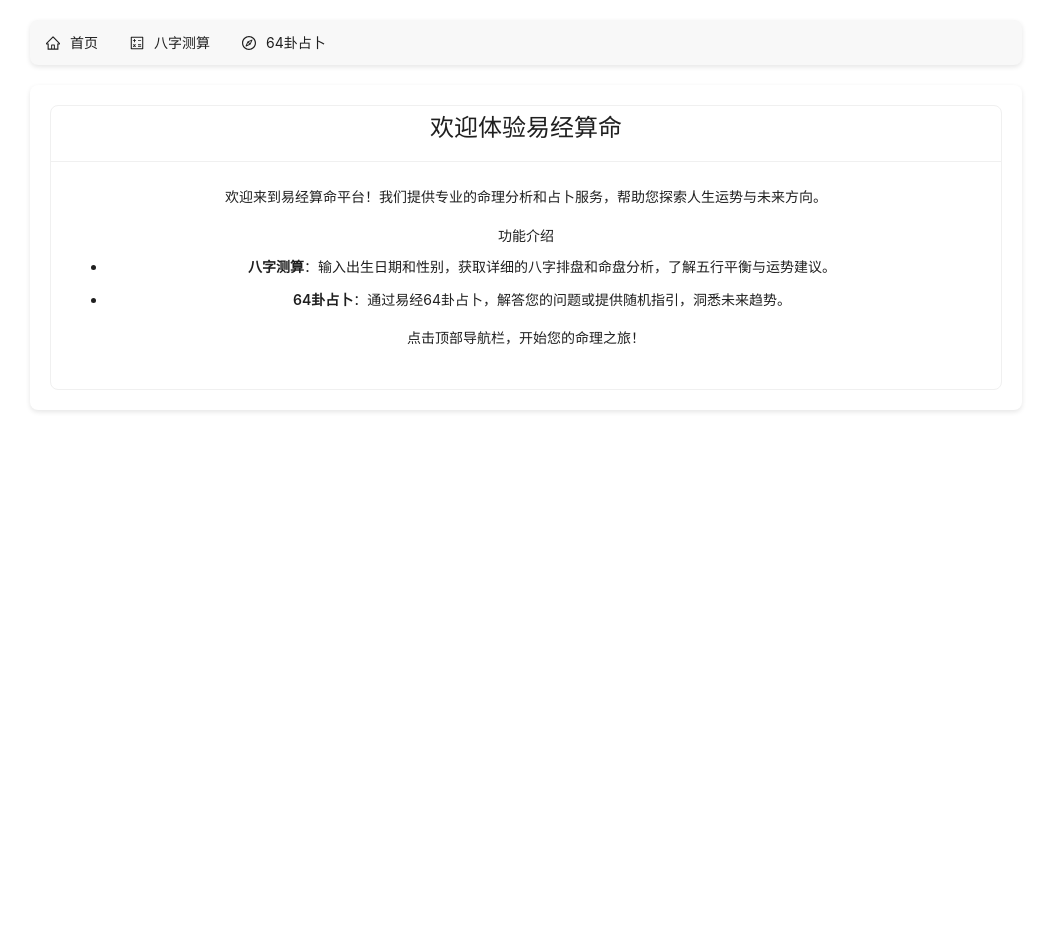
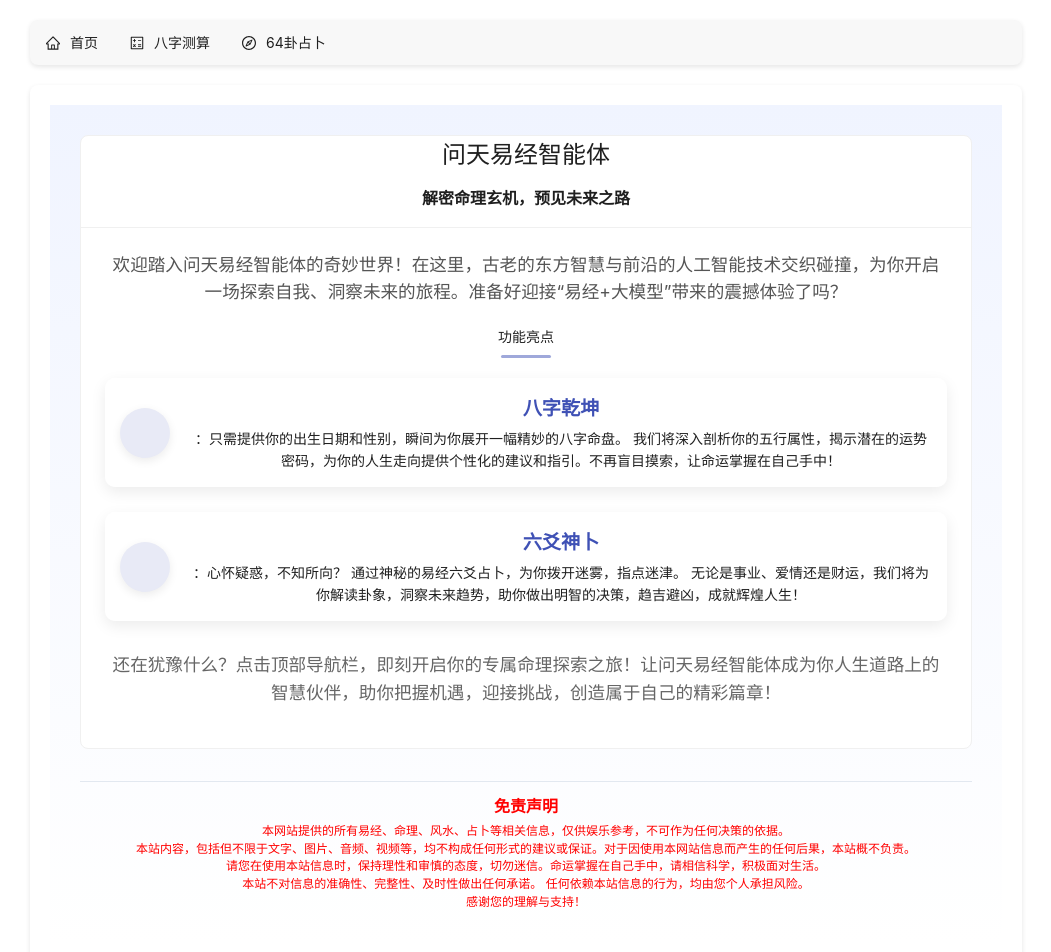
Before and after one commit to 593817844/wtian, a Vue app in the folder ui/: page /home in a window 1280 px wide. Shown: the top 952 px of the page, without its empty margins (114-1165 px from the left). Before the commit the page ends 800 px from the top, so only its background shows below. Built offline with nearby package versions, Linux system fonts and the light colour scheme; a small style sheet from the web is missing.

Commit message:
前端首页美化

```diff
--- a/ui/src/components/HomeView.vue
+++ b/ui/src/components/HomeView.vue
@@ -1,18 +1,57 @@
 <template>
-  <a-card class="w-full max-w-2xl mx-auto" hoverable>
-    <template #title>
-      <h2 class="text-2xl font-semibold text-gray-700">欢迎体验易经算命</h2>
-    </template>
-    <div class="prose text-gray-600">
-      <p>欢迎来到易经算命平台！我们提供专业的命理分析和占卜服务，帮助您探索人生运势与未来方向。</p>
-      <h4 class="text-lg font-semibold mt-4">功能介绍</h4>
-      <ul>
-        <li><strong>八字测算</strong>：输入出生日期和性别，获取详细的八字排盘和命盘分析，了解五行平衡与运势建议。</li>
-        <li><strong>64卦占卜</strong>：通过易经64卦占卜，解答您的问题或提供随机指引，洞悉未来趋势。</li>
-      </ul>
-      <p>点击顶部导航栏，开始您的命理之旅！</p>
+  <div class="home-container">
+    <a-card class="w-full max-w-2xl mx-auto rounded-lg shadow-xl custom-card" hoverable>
+      <template #title>
+        <div class="card-title">
+          <h2 class="text-3xl font-extrabold text-indigo-700 mb-2 drop-shadow">问天易经智能体</h2>
+          <p class="text-md text-gray-500 tracking-wide">解密命理玄机，预见未来之路</p>
+        </div>
+      </template>
+      <div class="prose text-gray-700 leading-relaxed">
+        <p class="text-lg intro-text">
+          欢迎踏入问天易经智能体的奇妙世界！在这里，古老的东方智慧与前沿的人工智能技术交织碰撞，为你开启一场探索自我、洞察未来的旅程。准备好迎接“易经+大模型”带来的震撼体验了吗？
+        </p>
+        <h4 class="text-xl font-semibold mt-6 mb-3 text-indigo-800 section-title">功能亮点</h4>
+        <ul class="feature-list">
+          <li class="feature-item">
+            <span class="feature-icon"><i class="iconfont icon-bazicehuan"></i></span>
+            <div class="feature-content">
+              <strong class="feature-name">八字乾坤</strong>：只需提供你的出生日期和性别，瞬间为你展开一幅精妙的八字命盘。
+              我们将深入剖析你的五行属性，揭示潜在的运势密码，为你的人生走向提供个性化的建议和指引。不再盲目摸索，让命运掌握在自己手中！
+            </div>
+          </li>
+          <li class="feature-item">
+            <span class="feature-icon"><i class="iconfont icon-qiguaizhanbu"></i></span>
+            <div class="feature-content">
+              <strong class="feature-name">六爻神卜</strong>：心怀疑惑，不知所向？ 通过神秘的易经六爻占卜，为你拨开迷雾，指点迷津。
+              无论是事业、爱情还是财运，我们将为你解读卦象，洞察未来趋势，助你做出明智的决策，趋吉避凶，成就辉煌人生！
+            </div>
+          </li>
+        </ul>
+        <p class="call-to-action">
+          还在犹豫什么？点击顶部导航栏，即刻开启你的专属命理探索之旅！让问天易经智能体成为你人生道路上的智慧伙伴，助你把握机遇，迎接挑战，创造属于自己的精彩篇章！
+        </p>
+      </div>
+    </a-card>
+
+    <!-- 免责声明 -->
+    <div class="disclaimer">
+      <h3 class="font-semibold mb-2">免责声明</h3>
+      <p>
+        本网站提供的所有易经、命理、风水、占卜等相关信息，仅供娱乐参考，不可作为任何决策的依据。
+      </p>
+      <p>
+        本站内容，包括但不限于文字、图片、音频、视频等，均不构成任何形式的建议或保证。对于因使用本网站信息而产生的任何后果，本站概不负责。
+      </p>
+      <p>
+        请您在使用本站信息时，保持理性和审慎的态度，切勿迷信。命运掌握在自己手中，请相信科学，积极面对生活。
+      </p>
+      <p>
+        本站不对信息的准确性、完整性、及时性做出任何承诺。 任何依赖本站信息的行为，均由您个人承担风险。
+      </p>
+      <p>感谢您的理解与支持！</p>
     </div>
-  </a-card>
+  </div>
 </template>
 
 <script>
@@ -22,29 +61,124 @@ export default {
 </script>
 
 <style scoped>
-/* You can add custom styles here if needed, or override existing ones */
-.ant-card-head {
-  border-bottom: 1px solid #f0f0f0; /* Add a subtle border to the card header */
+@import "//at.alicdn.com/t/c/font_4413711_q2o769l1v3.css";
+
+.home-container {
+  padding: 30px;
+  background: linear-gradient(to bottom, #f0f4ff, #ffffff); /* 渐变背景 */
 }
 
-.ant-card-body {
-  padding: 24px; /* Add some padding to the card body */
+.custom-card {
+  transition: transform 0.3s ease, box-shadow 0.3s ease; /* 添加过渡效果 */
 }
 
-.prose {
-  line-height: 1.75;
+.custom-card:hover {
+  transform: translateY(-5px); /* 悬停时向上微移 */
+  box-shadow: 0 10px 25px rgba(0, 0, 0, 0.15); /* 加强阴影效果 */
 }
 
-.prose ul {
-  list-style-type: disc;
-  padding-left: 2rem;
+.card-title {
+  text-align: center;
 }
 
-.prose li {
+.intro-text {
+  font-size: 1.1rem;
+  color: #555;
+  margin-bottom: 20px;
+}
+
+.section-title {
+  position: relative;
+  padding-bottom: 10px;
+  margin-bottom: 20px;
+}
+
+.section-title::after {
+  content: "";
+  position: absolute;
+  left: 50%;
+  bottom: 0;
+  transform: translateX(-50%);
+  width: 50px;
+  height: 3px;
+  background-color: #9fa8da; /* 分割线颜色 */
+  border-radius: 2px;
+}
+
+.feature-list {
+  list-style: none;
+  padding: 0;
+}
+
+.feature-item {
+  display: flex;
+  align-items: center;
+  margin-bottom: 25px;
+  padding: 15px;
+  border-radius: 10px;
+  background-color: rgba(255, 255, 255, 0.7); /* 半透明背景 */
+  box-shadow: 0 5px 15px rgba(0, 0, 0, 0.08); /* 轻微阴影 */
+  transition: background-color 0.3s ease; /* 添加过渡效果 */
+}
+
+.feature-item:hover {
+  background-color: rgba(255, 255, 255, 0.9); /* 悬停时加深背景色 */
+}
+
+.feature-icon {
+  width: 50px;
+  height: 50px;
+  border-radius: 50%;
+  background-color: #e8eaf6;
+  color: #5c6bc0;
+  display: flex;
+  justify-content: center;
+  align-items: center;
+  font-size: 1.5rem;
+  margin-right: 20px;
+  box-shadow: 0 3px 10px rgba(0, 0, 0, 0.08); /* 图标阴影 */
+}
+
+.feature-content {
+  flex: 1;
+}
+
+.feature-name {
+  font-size: 1.2rem;
+  font-weight: 600;
+  color: #3f51b5;
+  margin-bottom: 5px;
+  display: block;
+}
+
+.feature-description {
+  color: #777;
+}
+
+.call-to-action {
+  font-size: 1.1rem;
+  text-align: center;
+  margin-top: 30px;
+  color: #666;
+}
+
+/* 免责声明样式 */
+.disclaimer {
+  border-top: 1px solid #e2e8f0;
+  padding-top: 1rem;
+  margin-top: 2rem;
+  text-align: center;
+  color: red;
+  font-size: 0.75rem;
+}
+
+.disclaimer h3 {
+  font-size: 1rem;
+  font-weight: 600;
   margin-bottom: 0.5rem;
 }
 
-.prose strong {
-  font-weight: 600;
+.disclaimer p {
+  margin-bottom: 0.25rem;
 }
 </style>
```
Also changed, not shown: 2 other files (tests, documents, lock files or other folders).
